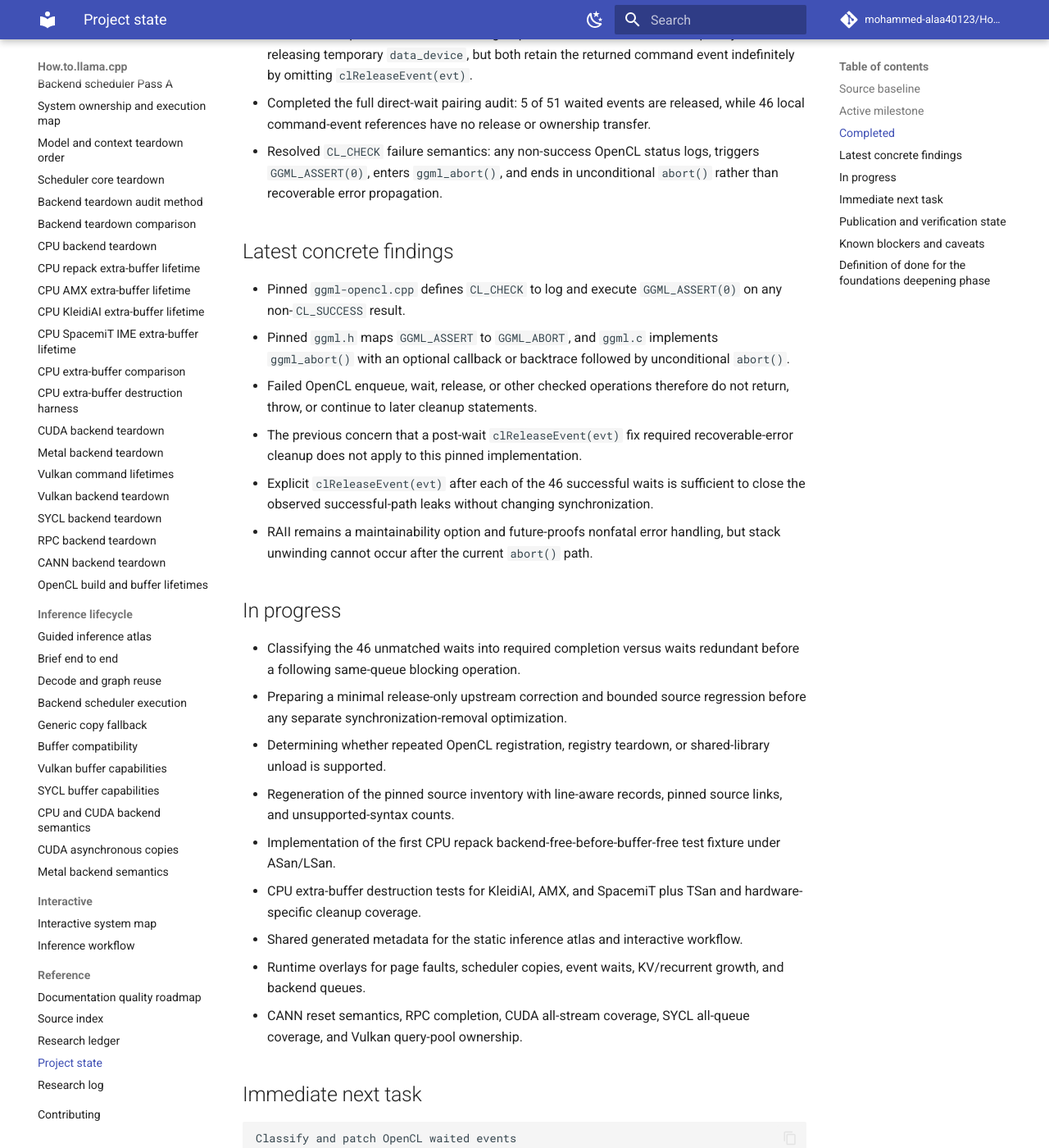
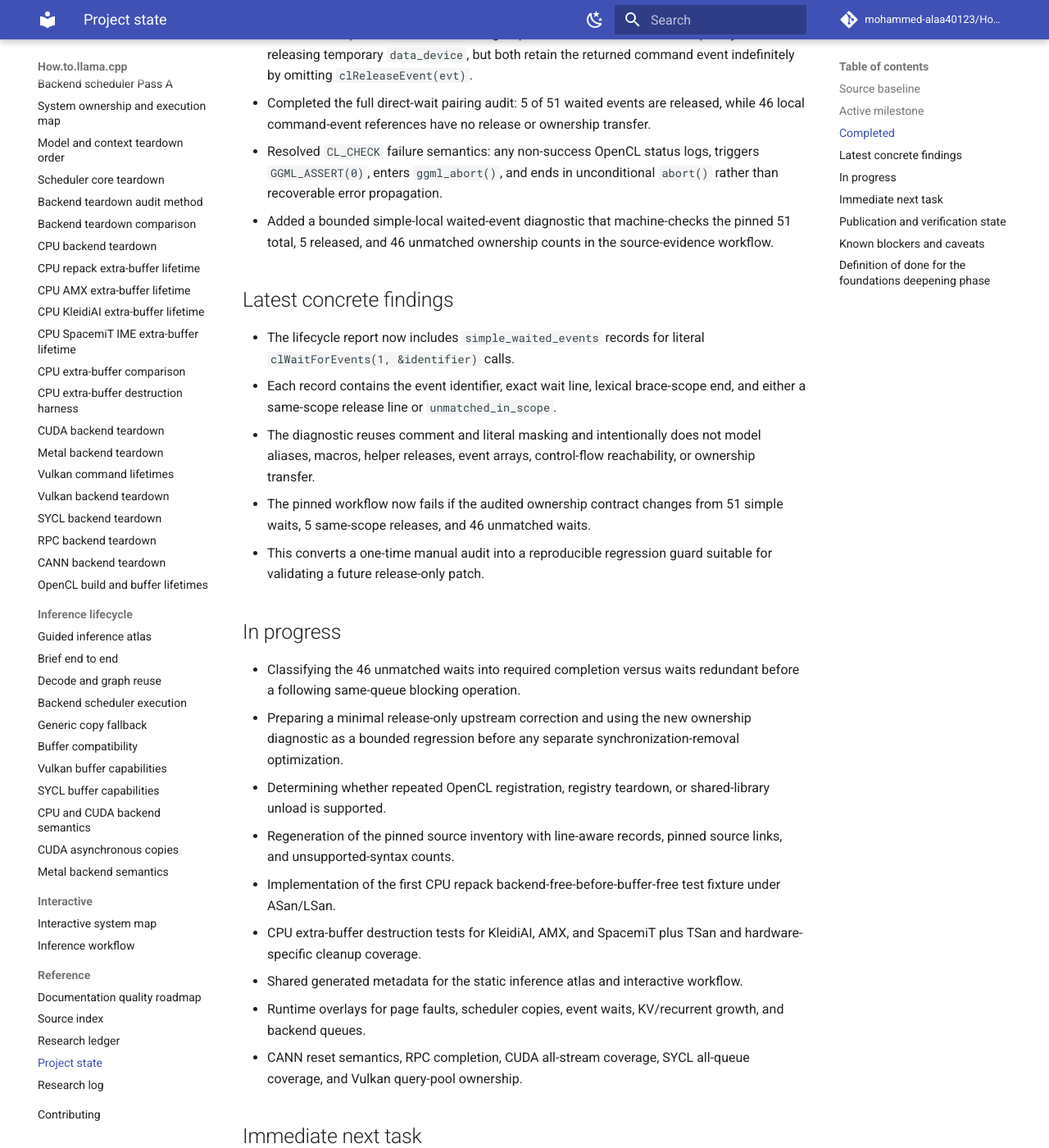
Before and after one commit to mohammed-alaa40123/How.to.llama.cpp, an MkDocs documentation site: the page built from docs/reference/project-state.md, in a window 1280 px wide and 1400 px high, scrolled down 2216 px. Shown: the whole window at 82% size. Built offline with MkDocs 1.6.1 and Material for MkDocs 9.7.7, drawn with Linux system fonts in a browser that asks for light colours; comment, search, counter and statistics services are not loaded; some of the changed text lies outside the part shown.

Commit message:
docs: update project state for waited-event regression

````diff
--- a/docs/reference/project-state.md
+++ b/docs/reference/project-state.md
@@ -1,6 +1,6 @@
 # Project state
 
-_Last updated: 2026-07-15 15:52 Africa/Cairo_
+_Last updated: 2026-07-15 16:51 Africa/Cairo_
 
 Read this file after the root README on every run. It is the compact checkpoint for the current milestone, verified work, blockers, and next priority.
 
@@ -47,20 +47,20 @@ Read this file after the root README on every run. It is the compact checkpoint
 - Classified the pinned Q4_0 conversion group: both conversion branches explicitly wait before releasing temporary `data_device`, but both retain the returned command event indefinitely by omitting `clReleaseEvent(evt)`.
 - Completed the full direct-wait pairing audit: 5 of 51 waited events are released, while 46 local command-event references have no release or ownership transfer.
 - Resolved `CL_CHECK` failure semantics: any non-success OpenCL status logs, triggers `GGML_ASSERT(0)`, enters `ggml_abort()`, and ends in unconditional `abort()` rather than recoverable error propagation.
+- Added a bounded simple-local waited-event diagnostic that machine-checks the pinned 51 total, 5 released, and 46 unmatched ownership counts in the source-evidence workflow.
 
 ## Latest concrete findings
 
-- Pinned `ggml-opencl.cpp` defines `CL_CHECK` to log and execute `GGML_ASSERT(0)` on any non-`CL_SUCCESS` result.
-- Pinned `ggml.h` maps `GGML_ASSERT` to `GGML_ABORT`, and `ggml.c` implements `ggml_abort()` with an optional callback or backtrace followed by unconditional `abort()`.
-- Failed OpenCL enqueue, wait, release, or other checked operations therefore do not return, throw, or continue to later cleanup statements.
-- The previous concern that a post-wait `clReleaseEvent(evt)` fix required recoverable-error cleanup does not apply to this pinned implementation.
-- Explicit `clReleaseEvent(evt)` after each of the 46 successful waits is sufficient to close the observed successful-path leaks without changing synchronization.
-- RAII remains a maintainability option and future-proofs nonfatal error handling, but stack unwinding cannot occur after the current `abort()` path.
+- The lifecycle report now includes `simple_waited_events` records for literal `clWaitForEvents(1, &identifier)` calls.
+- Each record contains the event identifier, exact wait line, lexical brace-scope end, and either a same-scope release line or `unmatched_in_scope`.
+- The diagnostic reuses comment and literal masking and intentionally does not model aliases, macros, helper releases, event arrays, control-flow reachability, or ownership transfer.
+- The pinned workflow now fails if the audited ownership contract changes from 51 simple waits, 5 same-scope releases, and 46 unmatched waits.
+- This converts a one-time manual audit into a reproducible regression guard suitable for validating a future release-only patch.
 
 ## In progress
 
 - Classifying the 46 unmatched waits into required completion versus waits redundant before a following same-queue blocking operation.
-- Preparing a minimal release-only upstream correction and bounded source regression before any separate synchronization-removal optimization.
+- Preparing a minimal release-only upstream correction and using the new ownership diagnostic as a bounded regression before any separate synchronization-removal optimization.
 - Determining whether repeated OpenCL registration, registry teardown, or shared-library unload is supported.
 - Regeneration of the pinned source inventory with line-aware records, pinned source links, and unsupported-syntax counts.
 - Implementation of the first CPU repack backend-free-before-buffer-free test fixture under ASan/LSan.
@@ -73,10 +73,11 @@ Read this file after the root README on every run. It is the compact checkpoint
 
 ```text
 Classify and patch OpenCL waited events
+  → use the generated 46-entry unmatched inventory
   → identify waits followed by same-queue blocking operations
   → keep required waits and remove only independently proven redundant waits
   → first prepare a low-risk release-only patch for all 46 successful waits
-  → add a bounded regression for simple local wait/release ownership
+  → validate the patch by driving unmatched_in_scope toward zero
   → validate model-load and conversion paths with leak tooling when hardware is available
 ```
 
@@ -85,19 +86,20 @@ In parallel or if blocked, implement the admitted CPU repack `MUL_MAT` fixture w
 ## Publication and verification state
 
 - Work is published in PR #1 from branch `automation/backend-teardown-audit-method`.
-- Added detailed note `logs/research/2026-07-15/1552-opencl-cl-check-failure-semantics.md`.
-- The exact pinned OpenCL source from workflow artifact `8340693497` plus pinned `ggml.h` and `ggml.c` were used to resolve the macro-to-abort chain.
+- Added detailed note `logs/research/2026-07-15/1651-opencl-waited-event-regression.md`.
+- The extractor, focused tests, and pinned-source workflow guard were updated on the PR branch.
 - Final-head workflow results must be checked before the run closes.
-- Full local checkout validation remains unavailable because direct GitHub DNS resolution is blocked in this runtime.
+- Full local checkout validation remains unavailable because direct GitHub DNS resolution is blocked in this runtime and `gh` is not installed.
 - Public Pages verification remains blocked for branch-only content until PR #1 merges.
 
 ## Known blockers and caveats
 
 - **Systematic OpenCL event leak:** 46 of 51 direct host-waited command events have no matching release or ownership transfer in the pinned translation unit.
+- **Diagnostic scope:** the simple-local wait/release guard recognizes only literal count-one waits and same-identifier releases in the same lexical brace scope; it is not proof of general C++ ownership.
 - **Fatal-error policy:** `CL_CHECK` terminates via `abort()`; normal C++ destructors and scope guards do not run after a checked failure, so deterministic cleanup is meaningful only on successful paths or after a future nonfatal error redesign.
 - **Deterministic-release gap:** the pinned translation unit intentionally keeps device/backend contexts process-lifetime and contains no explicit queue/context release or per-device backend-context deletion path.
 - **Adreno library lifetime:** the optional binary-kernel loader loses its raw `dl_handle`. This prevents early unload but omits deterministic release and also retains invalid-symbol loads until process exit.
-- **Local validation blocker:** direct cloning fails with `Could not resolve host: github.com`; GitHub-hosted Actions are the authoritative validation path for this branch.
+- **Local validation blocker:** direct cloning fails with `Could not resolve host: github.com`, and `gh` is unavailable; GitHub-hosted Actions are the authoritative validation path for this branch.
 - **Pages verification blocker:** branch-added content cannot deploy until PR #1 merges; live response verification remains unavailable independently of strict-build success.
 - **Dormant-branch caveat:** `blocking=false` is locally retention-safe but has no pinned callers; future revisions must be re-audited if the branch becomes reachable.
 - **Retention classification caveat:** `clReleaseMemObject()` safely defers deletion for queued users, but that does not protect event references, unrelated host storage, wrapper callbacks, pooled-region reuse, or missing cross-queue dependencies.
````
